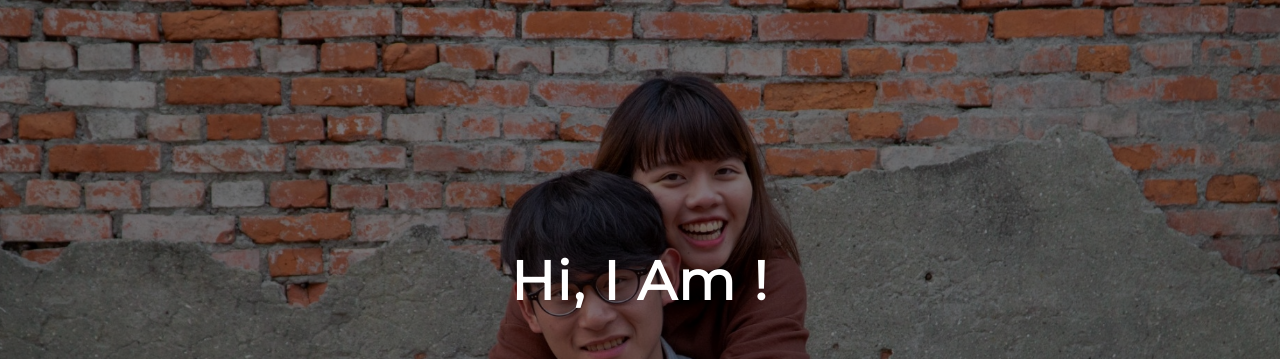
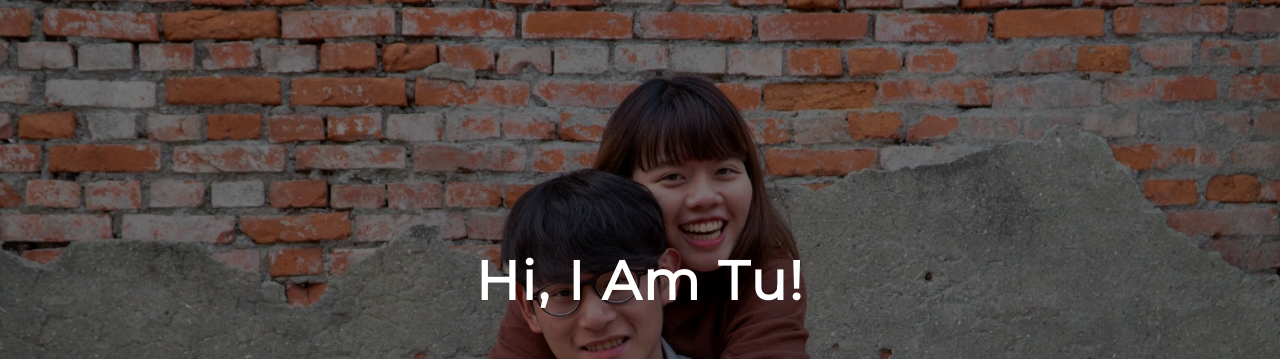
Before and after one commit to paulhuang1027/2018web, a plain HTML site: page index.html in a window 1280 px wide. Shown: the part 62-421 px from the top of the page. Drawn offline with Linux system fonts and the light colour scheme.

```diff
--- a/index.html
+++ b/index.html
@@ -43,7 +43,7 @@
     <div class="overlay"></div>
     <div class="container_table">
       <div class="container_table_cell">
-        <h2>Hi, I am !</h2>
+        <h2>Hi, I am Tu!</h2>
         <div class="social_icons">
           <a href="https://www.facebook.com/profile.php?id=100002213454427" target="_blank"><i class="fa fa-facebook" aria-hidden="true"></i></a>
 
```
